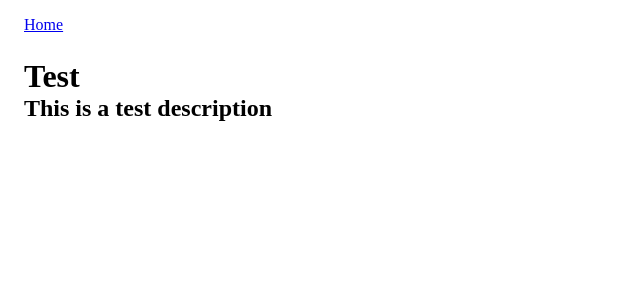
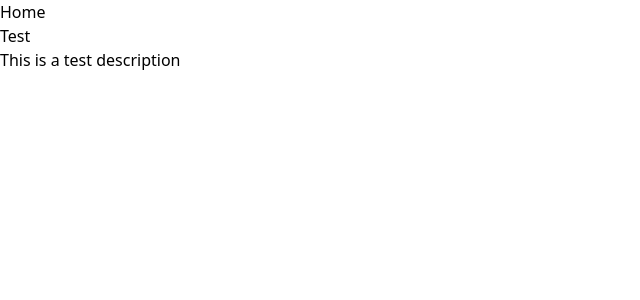
Before and after one commit to SamKynaston/new-portfolio-website, a React (Vite) app: page / in a window 1280 px wide. Shown: the top 300 px of the page, without its empty margins (0-640 px from the left). Built offline with nearby package versions, Linux system fonts and the light colour scheme.

Commit message:
removed prototype css, added to tailwind config

```diff
--- a/src/Styles/tailwind.css
+++ b/src/Styles/tailwind.css
@@ -0,0 +1,3 @@
+@tailwind base;
+@tailwind components;
+@tailwind utilities;
--- a/src/main.tsx
+++ b/src/main.tsx
@@ -3,7 +3,7 @@ import { createRoot } from 'react-dom/client'
 import Navigation from './Components/Navigation.tsx'
 import { BrowserRouter, Routes, Route } from 'react-router-dom';
 import { pages } from './Components/Routes.tsx'
-import "./prototype.css"
+import "./Styles/tailwind.css"
 
 createRoot(document.getElementById('root')!).render(
     <StrictMode>
--- a/src/prototype.css
+++ /dev/null
@@ -1,16 +0,0 @@
-.Navigation {
-    padding: 8px;
-}
-
-.Navigation .Navigation-Button {
-    margin: 8px;
-}
-
-.Content {
-    padding: 16px;
-}
-
-p, h1, h2, h3, h4, h5, h6 {
-    margin: 0;
-    padding: 0;
-}
```
